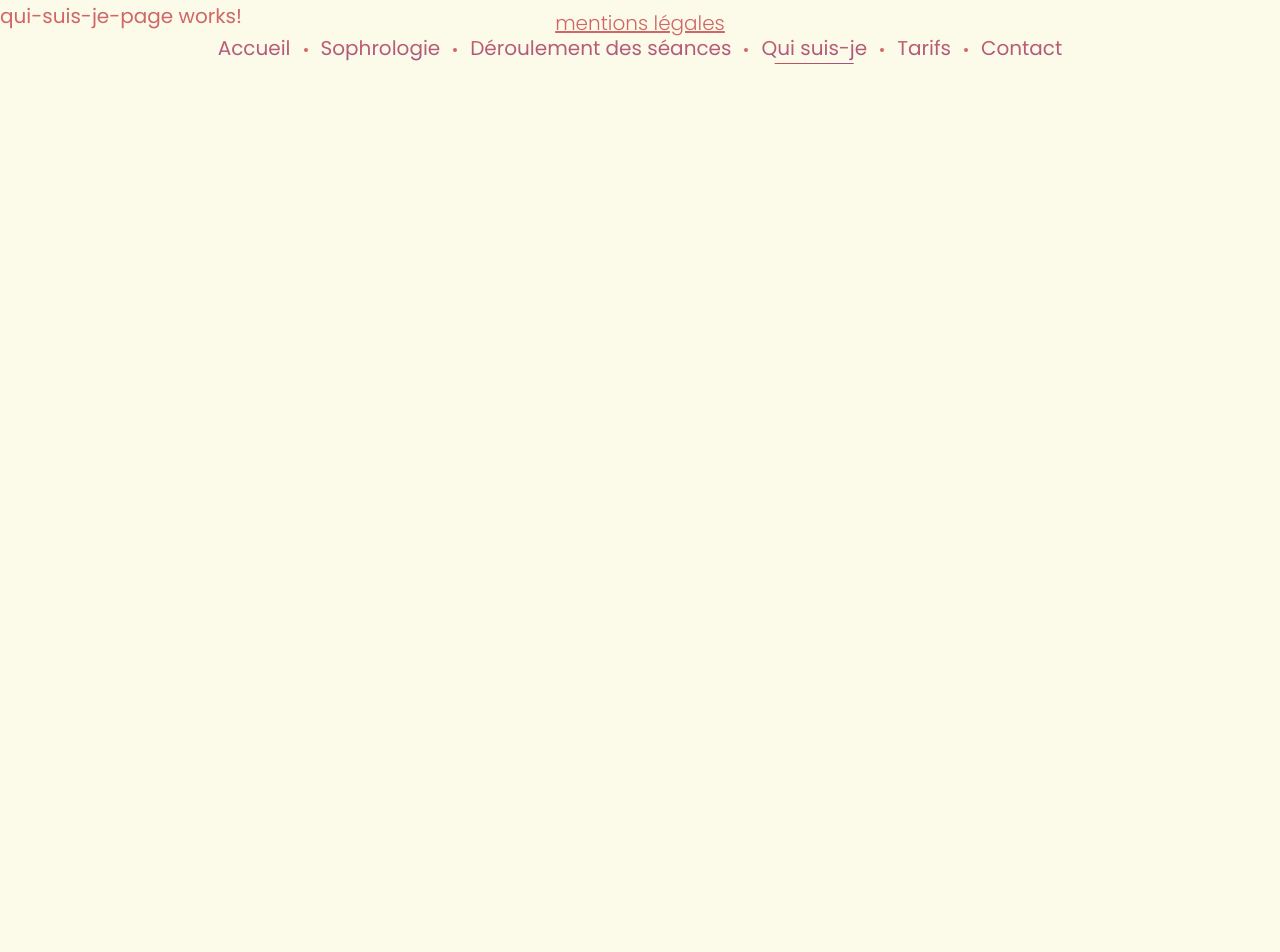
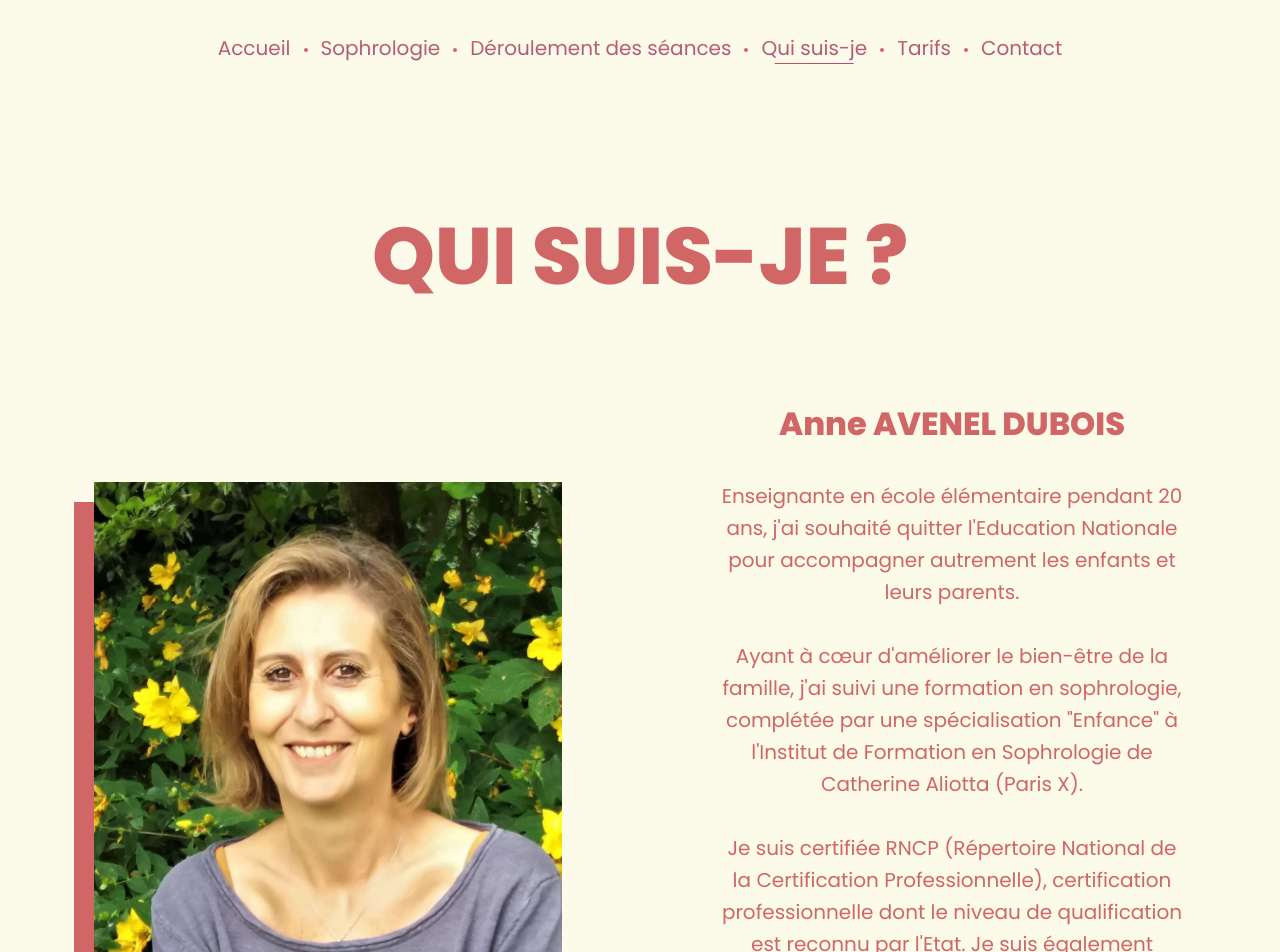
Before and after one commit to Christophe-Ch/la-sophrologie-pas-a-pas, an Angular app in the folder website/: page /qui-suis-je in a window 1280 px wide. Shown: the top 952 px of the page. Before the commit the page ends 800 px from the top, so only its background shows below. Built offline with nearby package versions, Linux system fonts and the light colour scheme.

Commit message:
:sparkles: Added "qui suis-je" page

```diff
--- a/website/src/app/qui-suis-je-page/qui-suis-je-page.component.html
+++ b/website/src/app/qui-suis-je-page/qui-suis-je-page.component.html
@@ -1 +1,25 @@
-<p>qui-suis-je-page works!</p>
+<app-content-layout title="Qui suis-je ?">
+    <section class="p-3 img-text-section d-lg-flex flex-lg-row-reverse align-items-stretch">
+        <div class="col-lg-6 d-lg-flex justify-content-center align-items-center">
+            <div class="content-container">
+                <h2>
+                    Anne AVENEL DUBOIS
+                </h2>
+                <p>
+                    Enseignante en école élémentaire pendant 20 ans, j'ai souhaité quitter l'Education Nationale pour accompagner autrement les enfants et leurs parents.
+                </p>
+                <p>
+                    Ayant à cœur d'améliorer le bien-être de la famille, j'ai suivi une formation en sophrologie, complétée par une spécialisation "Enfance" à l'Institut de Formation en Sophrologie de Catherine Aliotta (Paris&nbsp;X).
+                </p>
+                <p>
+                    Je suis certifiée RNCP (Répertoire National de la Certification Professionnelle), certification professionnelle dont le niveau de qualification est reconnu par l'Etat. Je suis également membre de la Chambre Syndicale de Sophrologie.
+                </p>
+            </div>
+        </div>
+        <div class="col-lg-6 d-lg-flex justify-content-center align-items-center">
+            <div class="mt-5 mt-lg-0 picture-container">
+                <img src="/assets/me.jpg" alt="Anne AVENEL DUBOIS">
+            </div>
+        </div>
+    </section>
+</app-content-layout>
```
